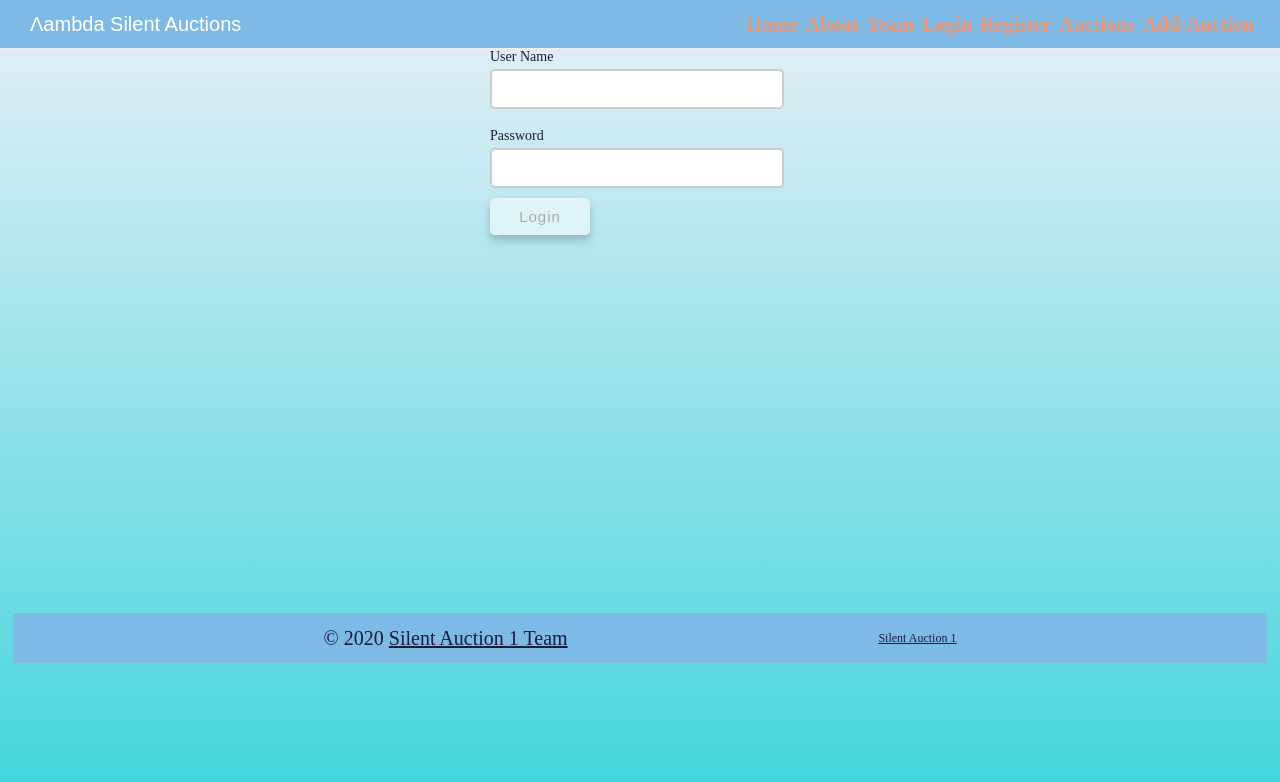
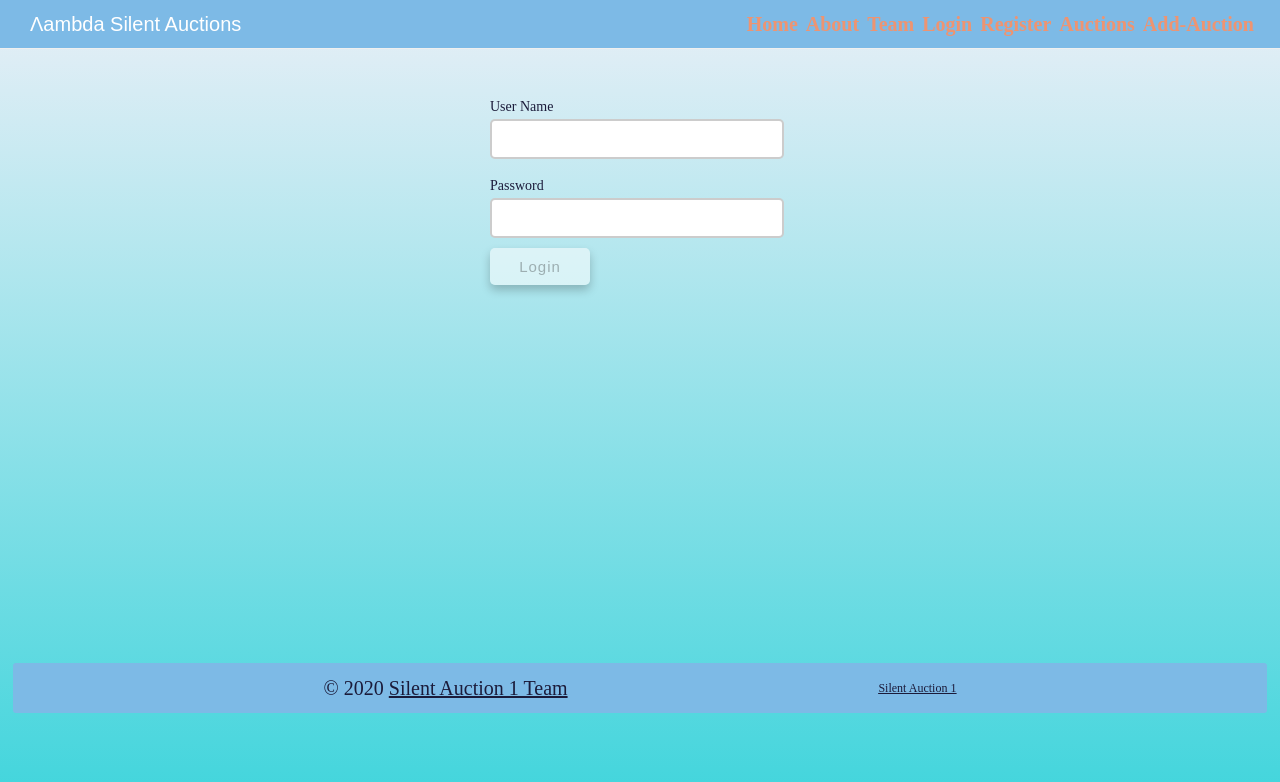
Before and after one commit to Nandhini-Madan/SilentAuction, a React (Create React App) app: page /login in a window 1280 px wide. Shown: the top 782 px of the page. Built offline with nearby package versions, Linux system fonts and the light colour scheme; no server answers.

Commit message:
modified main body styling

```diff
--- a/src/css/index.css
+++ b/src/css/index.css
@@ -136,7 +136,7 @@ html {
   min-height: 100vh;
 }
 .mainbody {
-  padding-top: 40px;
+  padding-top: 90px;
 }
 nav {
   display: flex;
--- a/src/less/global.less
+++ b/src/less/global.less
@@ -9,5 +9,5 @@ html {
 }
 
 .mainbody {
-    padding-top: 40px;
+    padding-top: 90px;
 }
```
